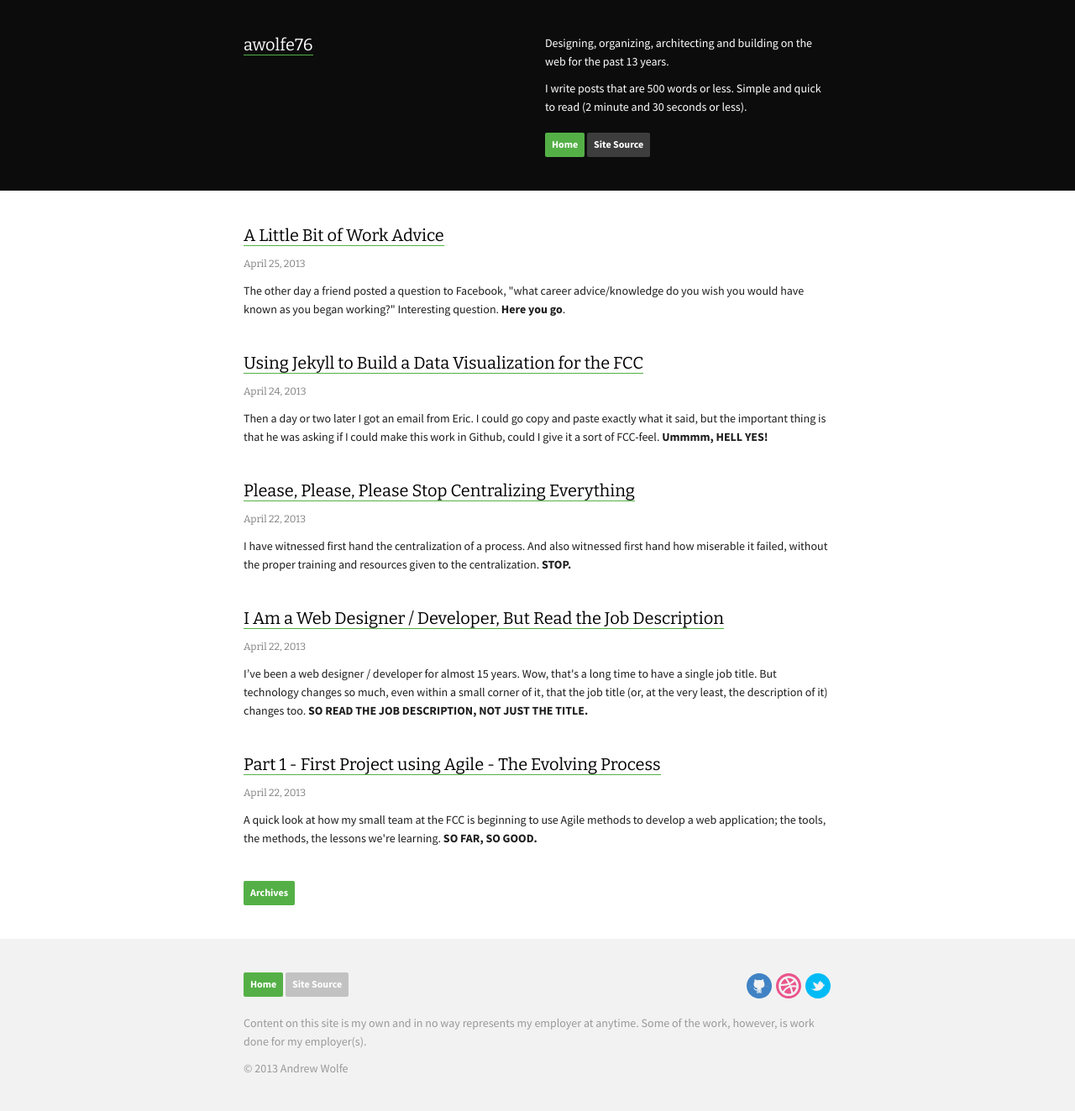
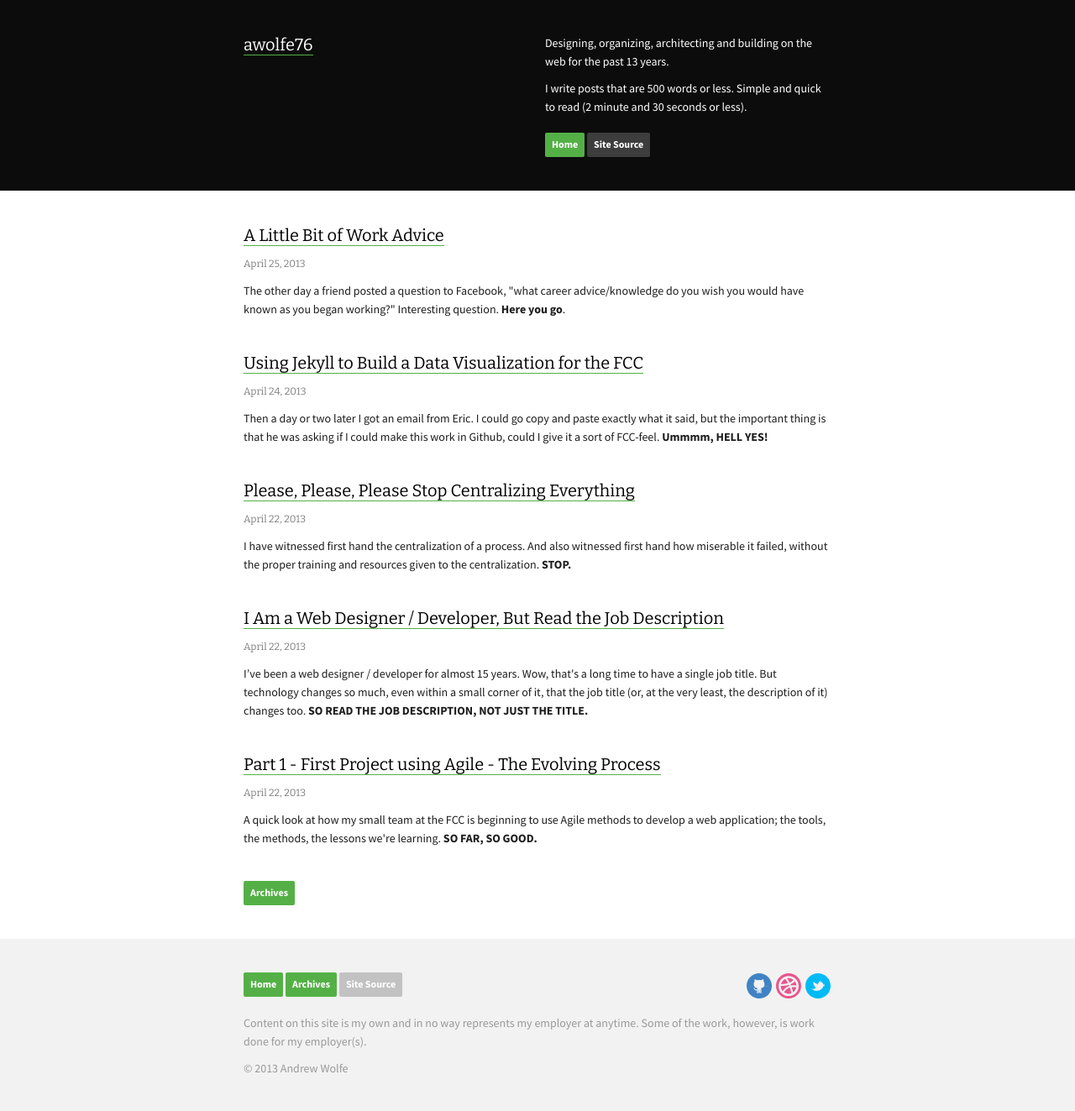
Before and after one commit to nickl1/awolfe76.github.com, a Jekyll site: the page built from index.md, in a window 1280 px wide. Shown: the whole page at 84% size. Built offline with Jekyll 4.4.1, drawn with Linux system fonts in a browser that asks for light colours; Markdown is read by kramdown in place of the engine named in the settings.

Commit message:
archive link in footer; fixes #20

```diff
--- a/_includes/footer.html
+++ b/_includes/footer.html
@@ -4,7 +4,7 @@
   <div class="container-fluid">
     <div class="row-fluid">
       <div class="span12">
-        {% include nav.html %}
+        <a class="btn" href="/">Home</a>  <a class="btn archive" href="/archives.html">Archives</a> <a class="btn source" href="http://github.com/awolfe76/awolfe76.github.com">Site Source</a>
         <div class="pull-right">
           {% include github.html %}
           {% include dribbble.html %}
```
